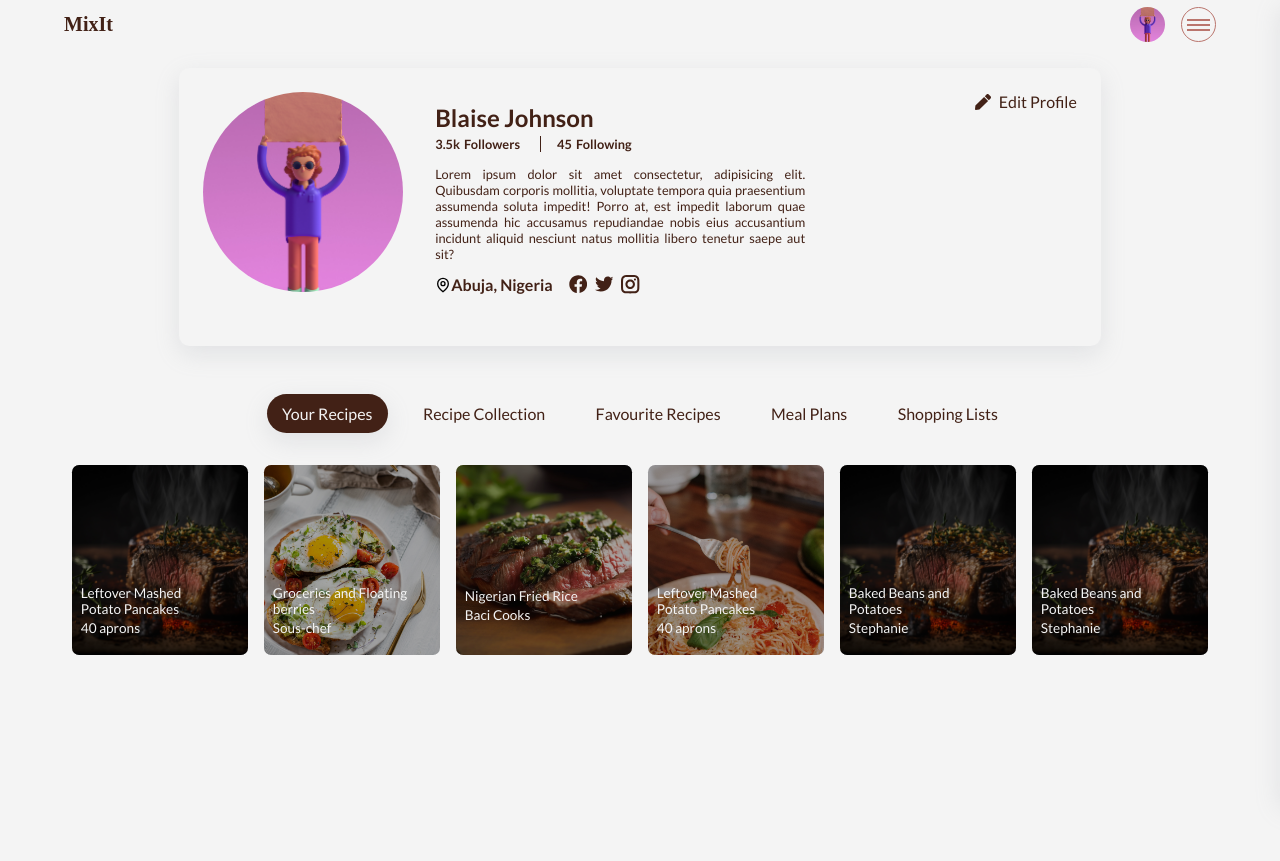
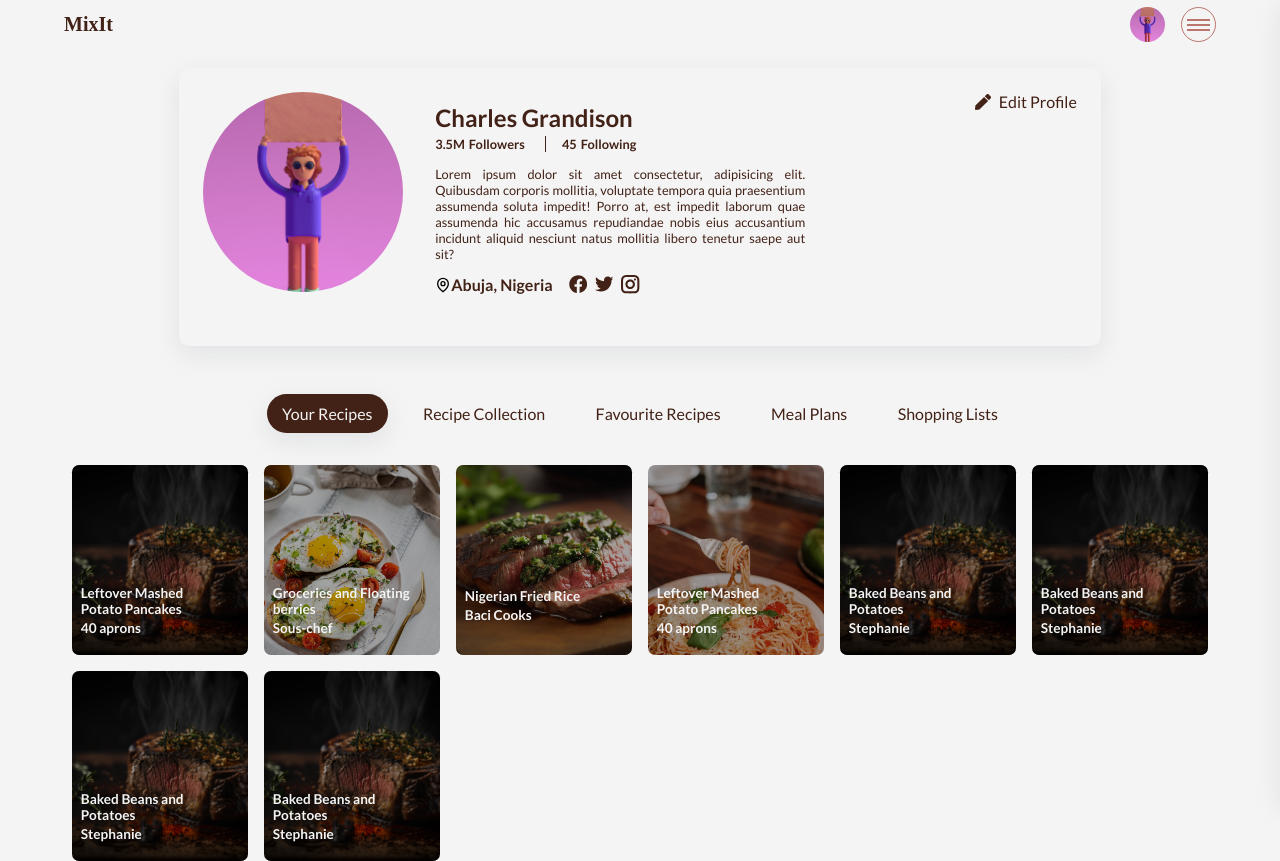
Before and after one commit to Ginikachuqu/MixIt, a React (Vite) app: page /profile in a window 1280 px wide. Before the commit the page ends 800 px from the top, so only its background shows below. Built offline with nearby package versions, Linux system fonts and the light colour scheme; no server answers; a web font is replaced by a local one.

Commit message:
Modified firbase config file to enable successful creation of a user section in firestore

```diff
--- a/src/Recipe.tsx
+++ b/src/Recipe.tsx
@@ -45,6 +45,24 @@ export const recipes = [
   },
   {
     id: 6,
+    image:
+      "../../../public/images/foodiesfeed.com_cinematic-shot-of-grilling-beef-steak.jpg",
+    name: "Baked Beans and Potatoes",
+    authorName: "Stephanie",
+    collectionCount: 100,
+    likeCount: 40,
+  },
+  {
+    id: 7,
+    image:
+      "../../../public/images/foodiesfeed.com_cinematic-shot-of-grilling-beef-steak.jpg",
+    name: "Baked Beans and Potatoes",
+    authorName: "Stephanie",
+    collectionCount: 100,
+    likeCount: 40,
+  },
+  {
+    id: 8,
     image:
       "../../../public/images/foodiesfeed.com_cinematic-shot-of-grilling-beef-steak.jpg",
     name: "Baked Beans and Potatoes",
--- a/src/components/display card/DisplayCard.styles.tsx
+++ b/src/components/display card/DisplayCard.styles.tsx
@@ -29,6 +29,7 @@ export const Wrapper = styled.a`
       span {
         display: inline-block;
         font-size: 0.85rem;
+        font-weight: bold;
 
         a {
           text-decoration: none;
--- a/src/components/sidebar/Sidebar.styles.tsx
+++ b/src/components/sidebar/Sidebar.styles.tsx
@@ -76,7 +76,7 @@ export const Links = styled.nav`
         display: inline-block;
         margin-right: 0.65rem;
         a {
-          font-size: 1.45rem;
+          font-size: 1.25rem;
           color: var(--seal-brown);
           transition: color 0.3s ease-in-out;
 
--- a/src/components/sidebar/Sidebar.tsx
+++ b/src/components/sidebar/Sidebar.tsx
@@ -17,6 +17,7 @@ import {
 // Styles
 import { Wrapper, Links } from "./Sidebar.styles";
 import { SidebarContext } from "../../contexts/sidebarcontext/SidebarContext";
+import { FaFacebook } from "react-icons/fa";
 
 const Sidebar: React.FunctionComponent<IAppProps> = (props) => {
   const { isOpen, setIsOpen } = useContext(SidebarContext);
@@ -40,10 +41,13 @@ const Sidebar: React.FunctionComponent<IAppProps> = (props) => {
             <Link to="/">Recipes & Menus</Link>
           </li>
           <li>
-            <Link to="/">Ingredients</Link>
+            <Link to="/">Join the Community</Link>
           </li>
           <li>
-            <Link to="/">Join Our Community</Link>
+            <Link to="/">FAQs</Link>
+          </li>
+          <li>
+            <Link to="/">About Us</Link>
           </li>
         </ul>
         <div className="media__links">
@@ -53,7 +57,7 @@ const Sidebar: React.FunctionComponent<IAppProps> = (props) => {
           <div className="links">
             <span className="link__fb">
               <Link to="#">
-                <GrFacebook />
+                <FaFacebook />
               </Link>
             </span>
             <span className="link__tw">
--- a/src/pages/sign up/SignUp.tsx
+++ b/src/pages/sign up/SignUp.tsx
@@ -56,9 +56,11 @@ const SignUp: React.FunctionComponent<IAppProps> = (props) => {
       delete formDataCopy.password
       formDataCopy.timestamp = serverTimestamp()
 
-      await setDoc(doc(db, 'users', user.id), formDataCopy)
-
+      console.log('User not sent to database yet.')
+      // await setDoc(doc(db, 'users', user.uid), formDataCopy)
+      console.log('user sent to database')
       setLoading(false)
+      console.log('Loader set to false successfully!')
       navigate('/')
     } catch (error) {
       console.log(error)
@@ -81,7 +83,7 @@ const SignUp: React.FunctionComponent<IAppProps> = (props) => {
             </h2>
           </div>
           <div className="content__right-body">
-            <form>
+            <form onSubmit={onSubmit}>
               <div className="username">
                 <span>Name</span>
                 <input
@@ -117,7 +119,7 @@ const SignUp: React.FunctionComponent<IAppProps> = (props) => {
                 />
               </div>
               <div className="submit">
-                <button disabled={loading} onClick={onSubmit}>
+                <button disabled={loading}>
                   {loading === false ? (
                     <div>
                       <span><span>Create Account</span> <AiOutlinePlus /></span>
--- a/src/pages/user/UserProfile.tsx
+++ b/src/pages/user/UserProfile.tsx
@@ -33,10 +33,10 @@ const UserProfile: React.FunctionComponent<IAppProps> = (props) => {
               </div>
               <div className="user__info">
                 <div className="user__name">
-                  <h3>Blaise Johnson</h3>
+                  <h3>Charles Grandison</h3>
                   <div className="followers__count">
                     <Link className="followers">
-                      <span>3.5k</span>
+                      <span>3.5M</span>
                       <span>Followers</span>
                     </Link>
                     <Link className="following">
```
